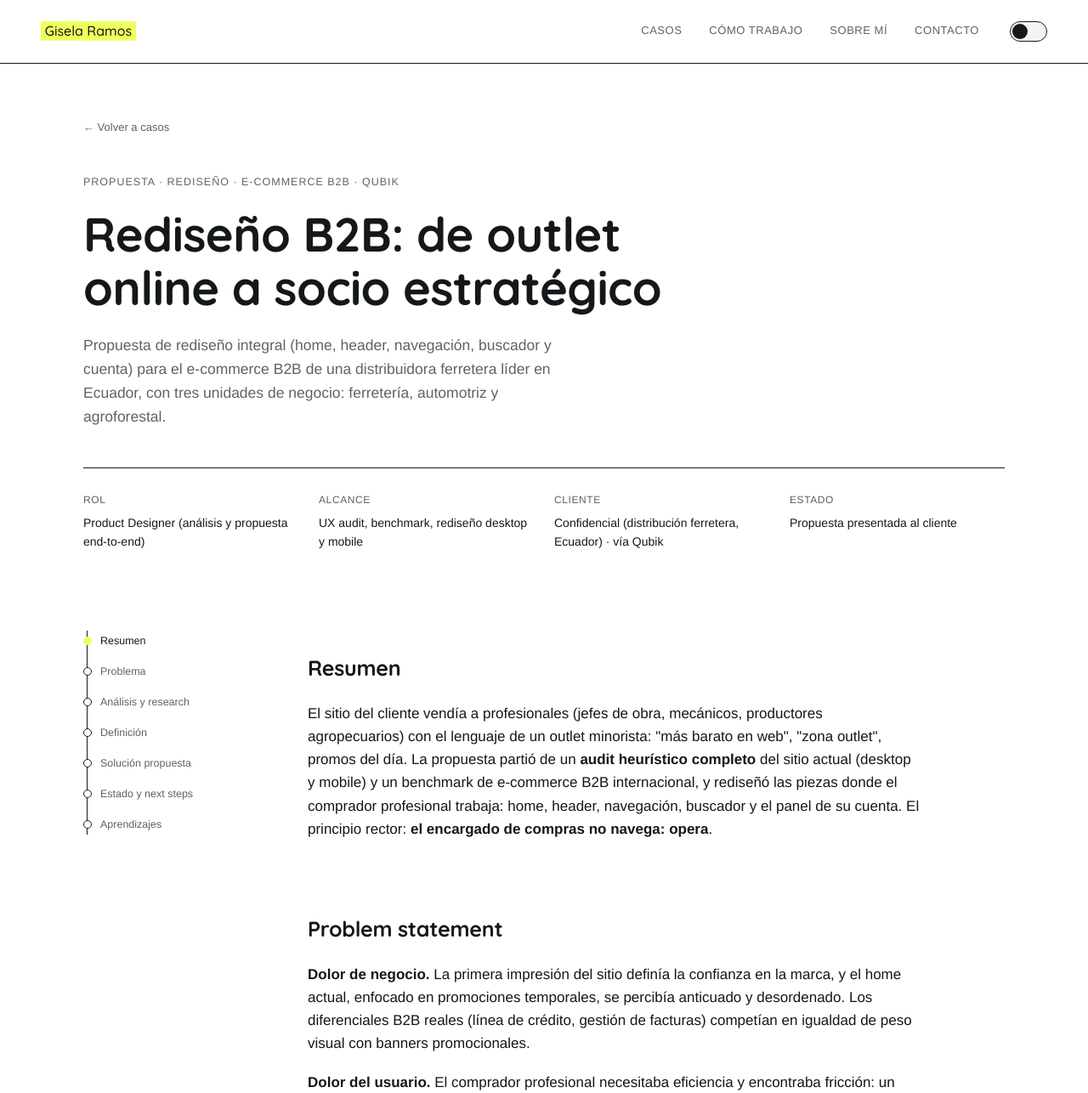
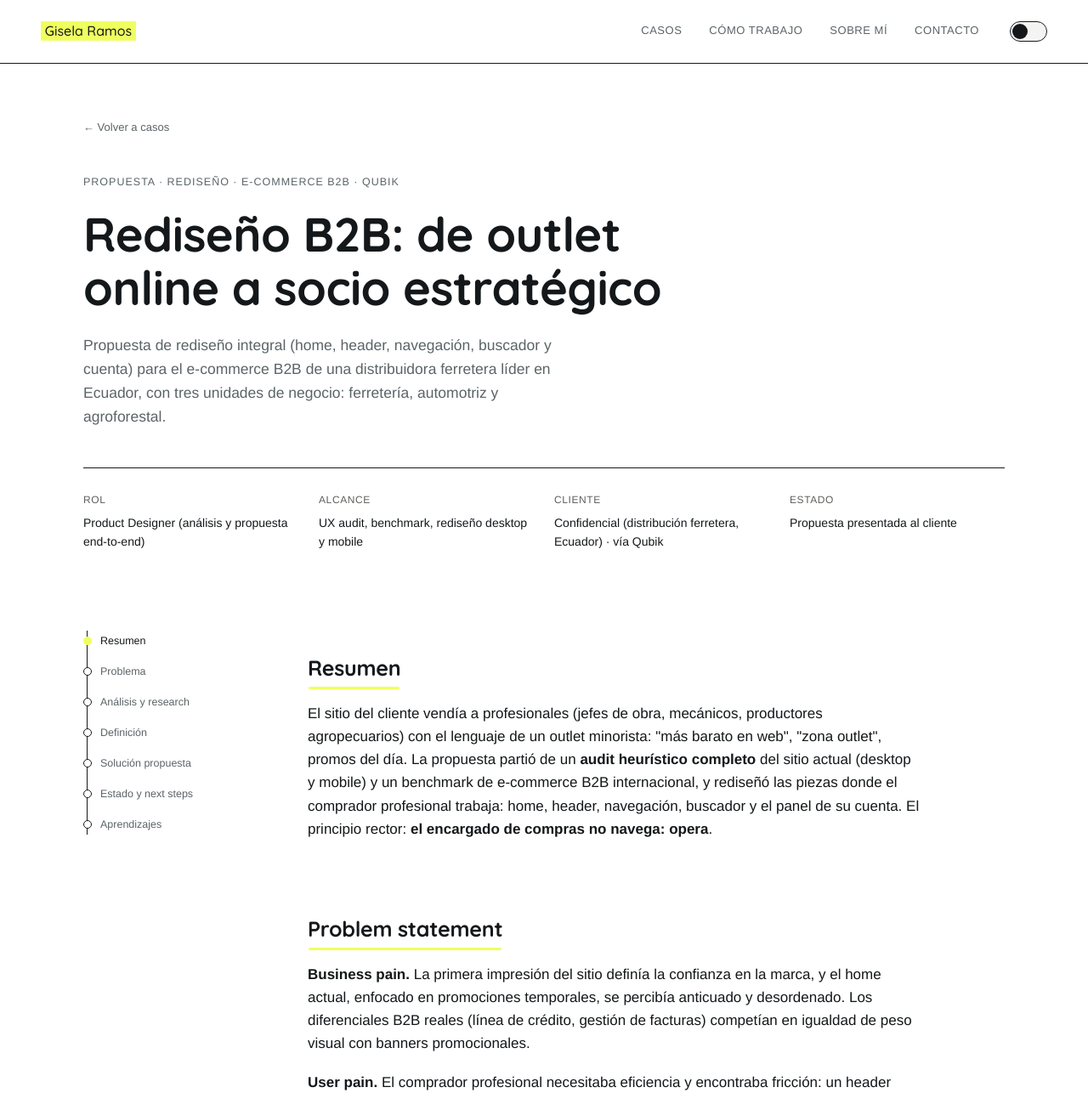
Before and after one commit to giseram/giseram.github.io, a plain HTML site: page case-rediseno-b2b.html in a window 1280 px wide. Shown: the top 1286 px of the page at 85% size. Drawn offline with Linux system fonts and the light colour scheme; a web font is replaced by a local one.

Commit message:
Actualizar

```diff
--- a/case-rediseno-b2b.html
+++ b/case-rediseno-b2b.html
@@ -69,8 +69,8 @@
 
     <section id="problema">
       <h2>Problem statement</h2>
-      <p><strong>Dolor de negocio.</strong> La primera impresión del sitio definía la confianza en la marca, y el home actual, enfocado en promociones temporales, se percibía anticuado y desordenado. Los diferenciales B2B reales (línea de crédito, gestión de facturas) competían en igualdad de peso visual con banners promocionales.</p>
-      <p><strong>Dolor del usuario.</strong> El comprador profesional necesitaba eficiencia y encontraba fricción: un header móvil con tres niveles de navegación en conflicto, el cupo de crédito (su dato más crítico) oculto en un desplegable, y una cuenta que era una lista plana de enlaces sin jerarquía.</p>
+      <p><strong>Business pain.</strong> La primera impresión del sitio definía la confianza en la marca, y el home actual, enfocado en promociones temporales, se percibía anticuado y desordenado. Los diferenciales B2B reales (línea de crédito, gestión de facturas) competían en igualdad de peso visual con banners promocionales.</p>
+      <p><strong>User pain.</strong> El comprador profesional necesitaba eficiencia y encontraba fricción: un header móvil con tres niveles de navegación en conflicto, el cupo de crédito (su dato más crítico) oculto en un desplegable, y una cuenta que era una lista plana de enlaces sin jerarquía.</p>
       <blockquote class="pull-quote">El comprador B2B no busca "ofertas del día": busca stock garantizado, entrega a tiempo y un socio que le simplifique la gestión.</blockquote>
     </section>
 
@@ -246,5 +246,6 @@
 </script>
 
 <script src="lens.js"></script>
+<script src="reveal.js"></script>
 </body>
 </html>
--- /dev/null
+++ b/reveal.js
@@ -0,0 +1,21 @@
+/* Subrayado animado: los h2 de los casos se subrayan al entrar en pantalla. */
+(function () {
+  var heads = document.querySelectorAll('.case-content h2');
+  if (!heads.length) return;
+
+  if (window.matchMedia('(prefers-reduced-motion: reduce)').matches) {
+    heads.forEach(function (h) { h.classList.add('is-visible'); });
+    return;
+  }
+
+  var observer = new IntersectionObserver(function (entries) {
+    entries.forEach(function (entry) {
+      if (entry.isIntersecting) {
+        entry.target.classList.add('is-visible');
+        observer.unobserve(entry.target);
+      }
+    });
+  }, { rootMargin: '0px 0px -15% 0px', threshold: 0.4 });
+
+  heads.forEach(function (h) { observer.observe(h); });
+})();
--- a/styles.css
+++ b/styles.css
@@ -596,7 +596,31 @@ html[data-theme="dark"] .btn--solid:hover { box-shadow: 0 0 0 1px var(--border-s
 
 .case-content { max-width: var(--content-w); padding: 30px 0 30px; }
 .case-content section { margin-bottom: 84px; scroll-margin-top: 90px; }
-.case-content h2 { font-family: var(--font-display); font-weight: 700; font-size: 25px; margin: 0 0 20px; letter-spacing: -0.01em; }
+.case-content h2 {
+  font-family: var(--font-display);
+  font-weight: 700;
+  font-size: 25px;
+  margin: 0 0 20px;
+  letter-spacing: -0.01em;
+  position: relative;
+  display: inline-block;
+}
+/* Subrayado amarillo que se dibuja al entrar en pantalla (reveal.js agrega .is-visible) */
+.case-content h2::after {
+  content: '';
+  position: absolute;
+  left: 1px;
+  bottom: -5px;
+  height: 3px;
+  width: 0%;
+  background: var(--accent);
+  border-radius: 2px;
+  transition: width .6s cubic-bezier(.22,.61,.36,1);
+}
+.case-content h2.is-visible::after { width: calc(100% - 2px); }
+@media (prefers-reduced-motion: reduce) {
+  .case-content h2::after { transition: none; }
+}
 .case-content h3 { font-family: var(--font-display); font-weight: 700; font-size: 17px; margin: 30px 0 12px; }
 .case-content p { color: var(--text); margin: 0 0 18px; }
 .case-content ul, .case-content ol { color: var(--text); padding-left: 22px; margin: 0 0 18px; }
```
Also changed, not shown: case-banca-poc.html (+3 -2 lines), case-checkout-carrefour.html (+3 -2 lines), case-pedidos-ia.html (+3 -2 lines), case-te-corresponde.html (+3 -2 lines), componentes.html (+1 -1 lines), index.html (+3 -3 lines), assets/checkout-cover-bw.jpg (added), assets/home-mvp-bw.jpg (added), assets/rediseno-b2b-cover-bw.jpg (added).
